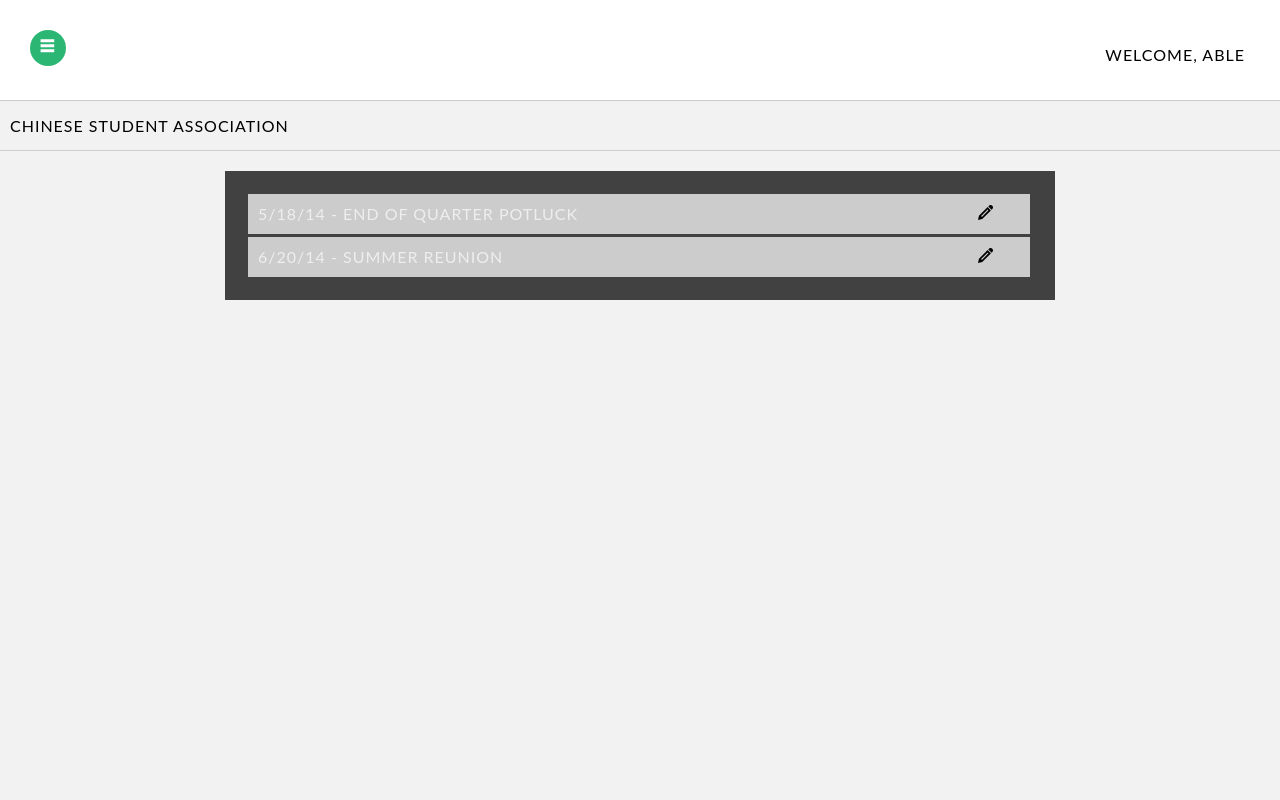
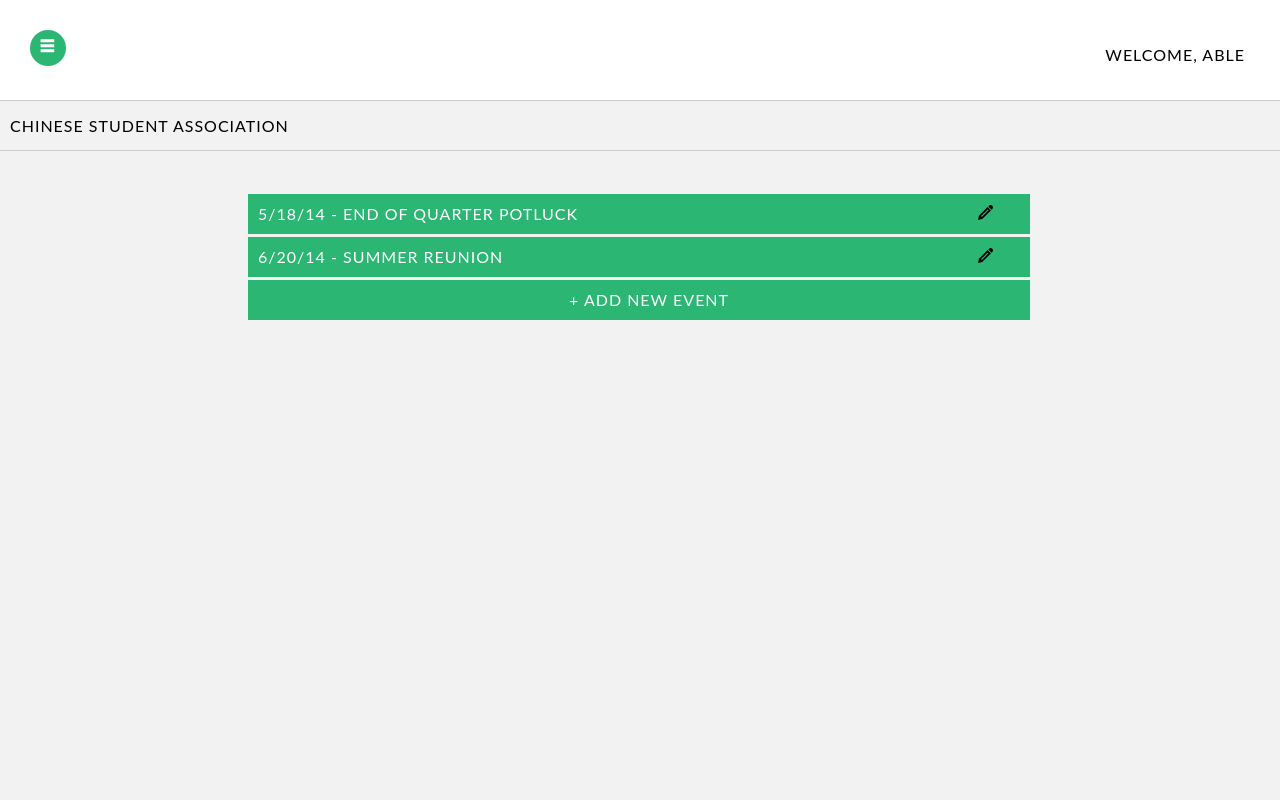
Before and after one commit to ahhblay/srdesign, a PHP site: page /events.html in a window 1280 px wide. Run offline with PHP 8.4, Linux system fonts and the light colour scheme.

Commit message:
more accordion changes lol

```diff
--- a/events.css
+++ b/events.css
@@ -171,23 +171,32 @@ body, button, input, select, textarea { font-family: sans-serif; color: #222; }
   overflow:hidden;
   margin: 0px auto;
   color:#474747;
-  background:#414141;
+  background:none;
   padding: 20px;
 }
 
 /*General Accordion****************************************************************************/
 /*Set style of open slide*/
-.accordion section:target { background:#FFF; padding:0px; width: 99%;}
-.accordion section:target:hover { background:#FFF; }
+.accordion section:target { background:#fff; padding:0px; width: 99%;}
+.accordion section:target:hover h2 a { background:#f2f2f2; color: #2bb673; }
 .accordion section:target h2 {width:100%; padding: 0px;}
-.accordion section:target h2 a{ color:#333; padding:0px; position: relative; top: 10px;}
+.accordion section:target h2 a{
+    color:#2bb673;
+    padding:0px;
+    position: relative;
+    top: 10px;
+    background: url(edit.svg);
+    background-size: 15px 15px;
+    background-position: 720px 1px;
+    background-repeat: no-repeat;
+}
 .accordion section:target p {display:block; padding: 10px; margin-top: 10px}
 .accordion section h2 a{
     position:relative; left:10px; top: 10px;
     display:block;
     font-size:16px;
     font-weight:normal;
-    color:#eee;
+    color:#fff;
     text-decoration:none;
   }
 
@@ -216,18 +225,16 @@ body, button, input, select, textarea { font-family: sans-serif; color: #222; }
   background-repeat: no-repeat;
 }
 
-.accordion section:hover {background:#444;}
+#add-new h2 {
+  text-align: center;
+}
+
 .accordion section p { display:none; }
 .accordion section:after{position:relative;font-size:24px;color:#000;font-weight:bold;}
-/*.accordion section:nth-child(1):after{content:'1';}
-.accordion section:nth-child(2):after{content:'2';}
-.accordion section:nth-child(3):after{content:'3';}
-.accordion section:nth-child(4):after{content:'4';}
-.accordion section:nth-child(5):after{content:'5';}
-*//*End General Accordion****************************************************************************/
+/*End General Accordion****************************************************************************/
 
 /*Vertical Accordion *************************************************************************/
-.vertical section{ width:99%; height:40px; background: #ccc;
+.vertical section{ width:99%; height:40px; background: #2bb673;
   -webkit-transition:height 0.2s ease-out;
   -moz-transition:height 0.2s ease-out;
     -o-transition:height 0.2s ease-out;
@@ -237,7 +244,7 @@ body, button, input, select, textarea { font-family: sans-serif; color: #222; }
 /*Set height of the slide*/
 .vertical :target{ height:250px; width:100%; }
 
-.vertical section h2 { }
+.vertical section h2 { color: #2bb673; }
 
 /*Set position of the number on the slide
 .vertical section:after{ top:-60px;left:810px;}
--- a/events.html
+++ b/events.html
@@ -42,20 +42,10 @@
               <h2><a href="#event-2">6/20/14 - Summer Reunion</a></h2>
               <p>Event description goes here.</p>
           </section>
- <!--         <section id="vertblog">
-              <h2><a href="#vertblog">Blog</a></h2>
-              <p>Lorem ipsum dolor sit amet, consectetur adipiscing elit. Suspendisse id lobortis massa. Nunc viverra velit leo, sit amet elementum mi. Fusce posuere nunc a mi tempus malesuada. Curabitur facilisis rhoncus eros eget placerat. Aliquam semper mauris sit amet justo tempor nec lacinia magna molestie. Etiam placerat congue dolor vitae adipiscing. Aliquam ac erat lorem, ut iaculis justo. Etiam mattis dignissim gravida. Aliquam nec justo ante, non semper mi. Nulla consectetur interdum massa, vel porta enim vulputate sed. Maecenas elit quam, egestas eget placerat non, fringilla vel eros. Nam vehicula elementum nulla sed consequat. Phasellus eu erat enim. Praesent at magna non massa dapibus scelerisque in eu lorem.</p>
+
+          <section id="add-new">
+              <h2><a href="#">+ add new event</a></h2>
           </section>
-          <section id="vertportfolio">
-              <h2><a href="#vertportfolio">Portfolio</a></h2>
-              <p>Lorem ipsum dolor sit amet, consectetur adipiscing elit. Suspendisse id lobortis massa. Nunc viverra velit leo, sit amet elementum mi. Fusce posuere nunc a mi tempus malesuada. Curabitur facilisis rhoncus eros eget placerat. Aliquam semper mauris sit amet justo tempor nec lacinia magna molestie. Etiam placerat congue dolor vitae adipiscing. Aliquam ac erat lorem, ut iaculis justo. Etiam mattis dignissim gravida. Aliquam nec justo ante, non semper mi. Nulla consectetur interdum massa, vel porta enim vulputate sed. Maecenas elit quam, egestas eget placerat non, fringilla vel eros. Nam vehicula elementum nulla sed consequat. Phasellus eu erat enim. Praesent at magna non massa dapibus scelerisque in eu lorem.</p>
-          </section>
-          <section id="vertcontact">
-              <h2><a href="#vertcontact">Contact</a></h2>
-              <p>Lorem ipsum dolor sit amet, consectetur adipiscing elit. Suspendisse id lobortis massa. Nunc viverra velit leo, sit amet elementum mi. Fusce posuere nunc a mi tempus malesuada. Curabitur facilisis rhoncus eros eget placerat. Aliquam semper mauris sit amet justo tempor nec lacinia magna molestie. Etiam placerat congue dolor vitae adipiscing. Aliquam ac erat lorem, ut iaculis justo. Etiam mattis dignissim gravida. Aliquam nec justo ante, non semper mi. Nulla consectetur interdum massa, vel porta enim vulputate sed. Maecenas elit quam, egestas eget placerat non, fringilla vel eros. Nam vehicula elementum nulla sed consequat. Phasellus eu erat enim. Praesent at magna non massa dapibus scelerisque in eu lorem.</p>
-          </section>
-
-      -->
         </div>
 
   		</div>
```
